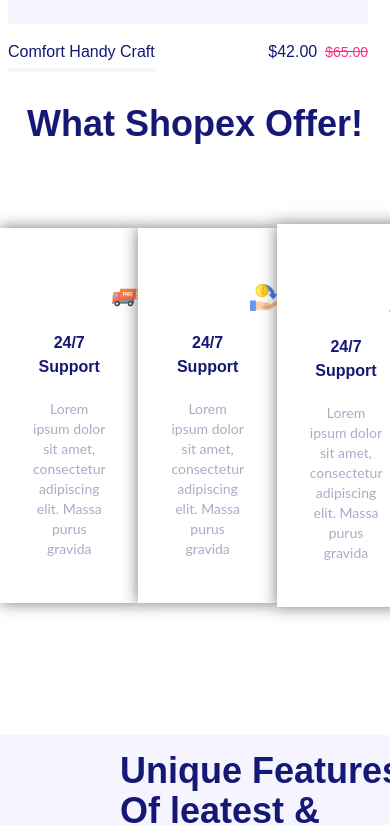
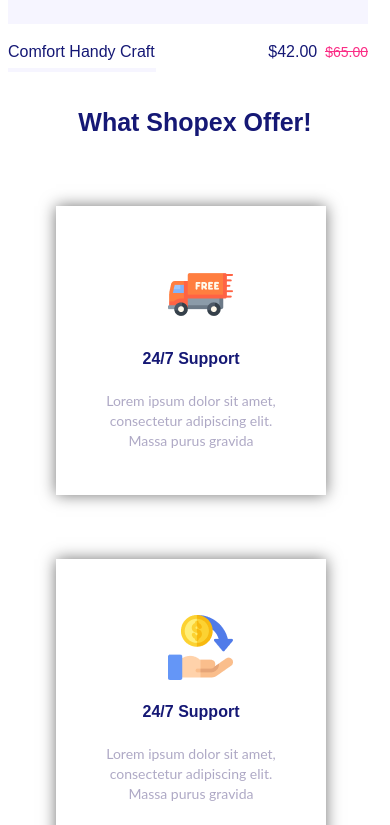
Before and after one commit to mdarafat2201/hekto, a React (Vite) app: page / in a window 390 px wide. Shown: the part 4528-5353 px from the top of the page. Built offline with nearby package versions, Linux system fonts and the light colour scheme.

Commit message:
Shopex Offer R don

```diff
--- a/src/Component/HomeComponet/ShopexOffer/ShopexOffer.jsx
+++ b/src/Component/HomeComponet/ShopexOffer/ShopexOffer.jsx
@@ -43,11 +43,11 @@ const ShopexOffer = () => {
         <div className="container">
           <div>
             <div>
-              <h2 className="text-center font-JosefinSans mb-12 text-4xl text-main_font_color font-bold">
+              <h2 className="text-center font-JosefinSans mb-8 text-[25px] sm:text-4xl text-main_font_color font-bold">
                 What Shopex Offer!
               </h2>
             </div>
-            <Flex className="items-center justify-between">
+            <Flex className="items-center flex-wrap px-14 sm:px-6 md:px-14 lg:px-0  justify-between">
               {offerdata?.map((item) => (
                 <OfferCort
                   key={item.id}
```
